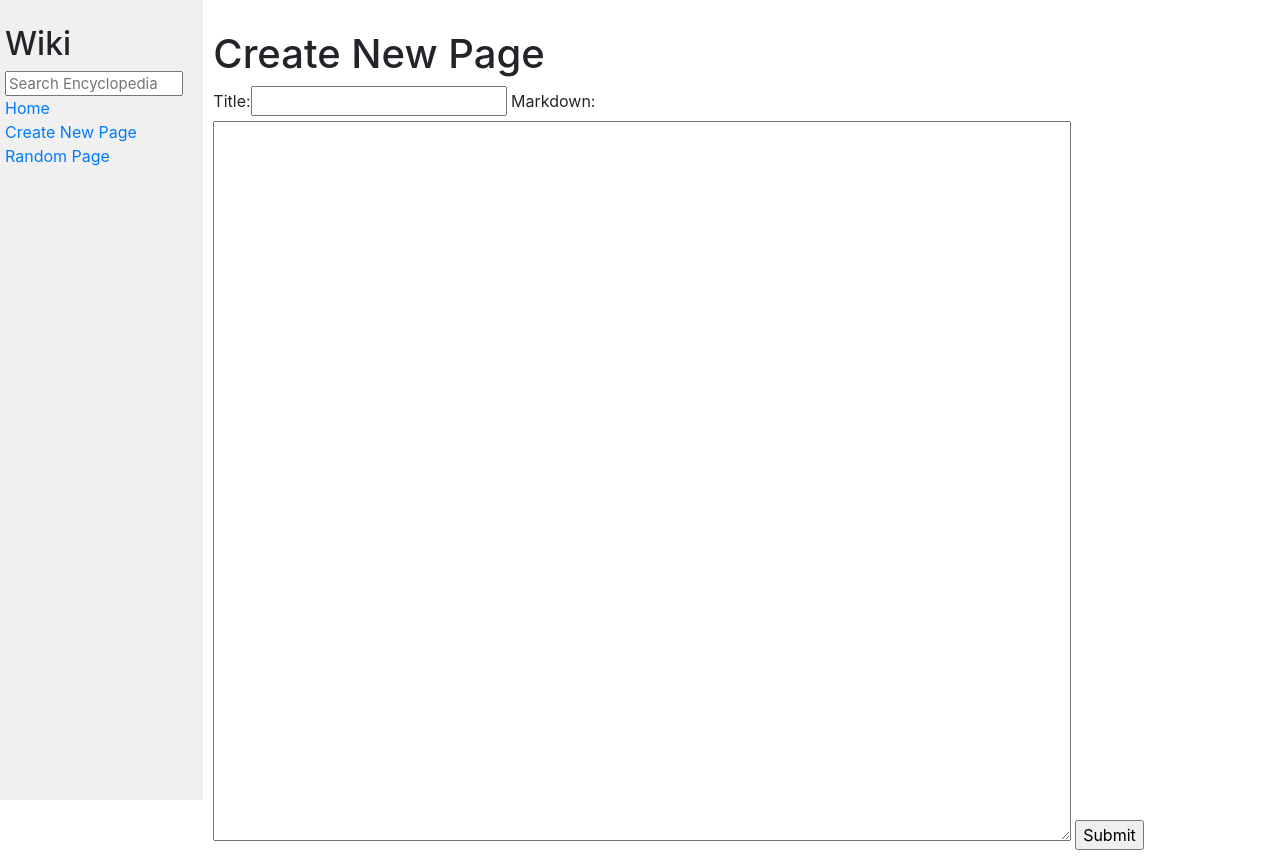
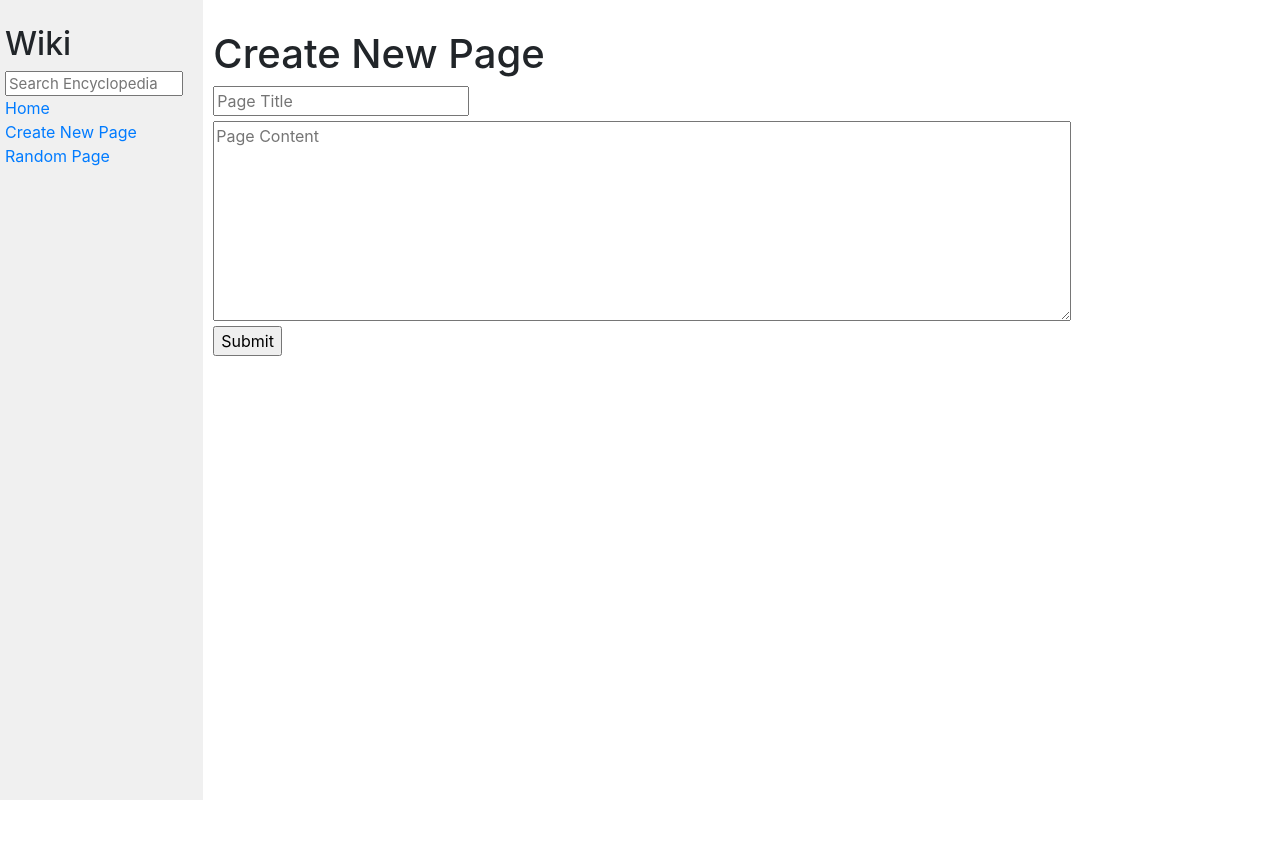
Before and after one commit to SaeedARV/CS50W, a Django app: page /newPage in a window 1280 px wide. After the commit the page ends 800 px from the top, so only its background shows below. Run offline with Django 3.2, Linux system fonts and the light colour scheme; some libraries are stand-ins or nearby versions.

Commit message:
enhance ui

```diff
--- a/Project1/encyclopedia/static/encyclopedia/styles.css
+++ b/Project1/encyclopedia/static/encyclopedia/styles.css
@@ -13,8 +13,10 @@ h1 {
 }
 
 textarea {
-    height: 90vh;
+    height: 200px;
     width: 80%;
+    display: flex;
+    margin: 5px 0 5px 0;
 }
 
 .main {
--- a/Project1/encyclopedia/views.py
+++ b/Project1/encyclopedia/views.py
@@ -10,11 +10,11 @@ from random import choice
 from . import util
 
 class NewPageForm(forms.Form):
-    title = forms.CharField(label="Title")
-    markDown = forms.CharField(widget=forms.Textarea(), label="Markdown")
+    title = forms.CharField(label='', widget=forms.TextInput(attrs={"placeholder": "Page Title"}))
+    markDown = forms.CharField(label='', widget=forms.Textarea(attrs={"placeholder": "Page Content"}))
 
 class EditPageForm(forms.Form):
-    markDown = forms.CharField(widget=forms.Textarea(), label="Markdown")
+    markDown = forms.CharField(label='', widget=forms.Textarea(attrs={"placeholder": "Page Content"}))
 
 def index(request):
     return render(request, "encyclopedia/index.html", {
```
Also changed, not shown: Project1/entries/CSS.md (+0 -6 lines).
